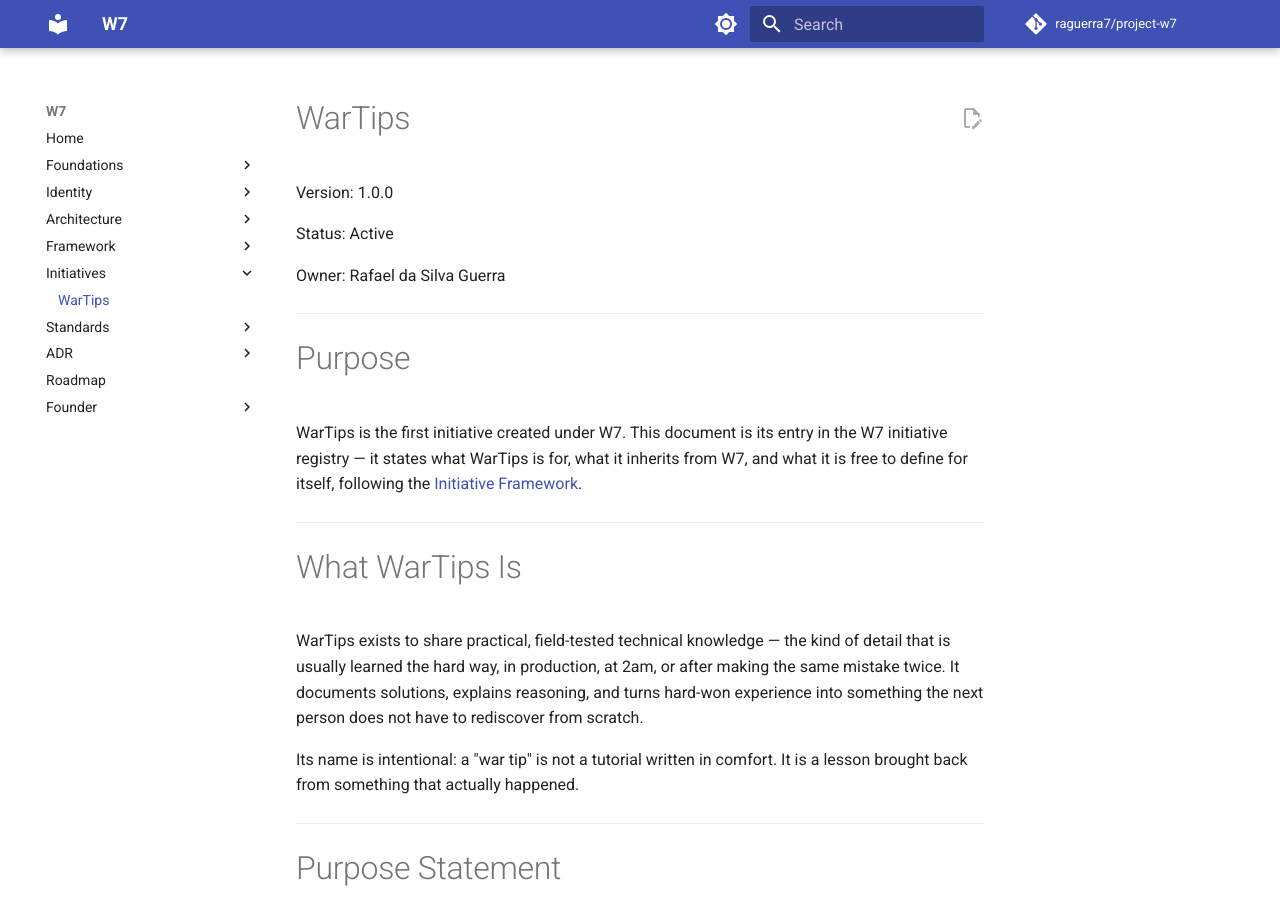
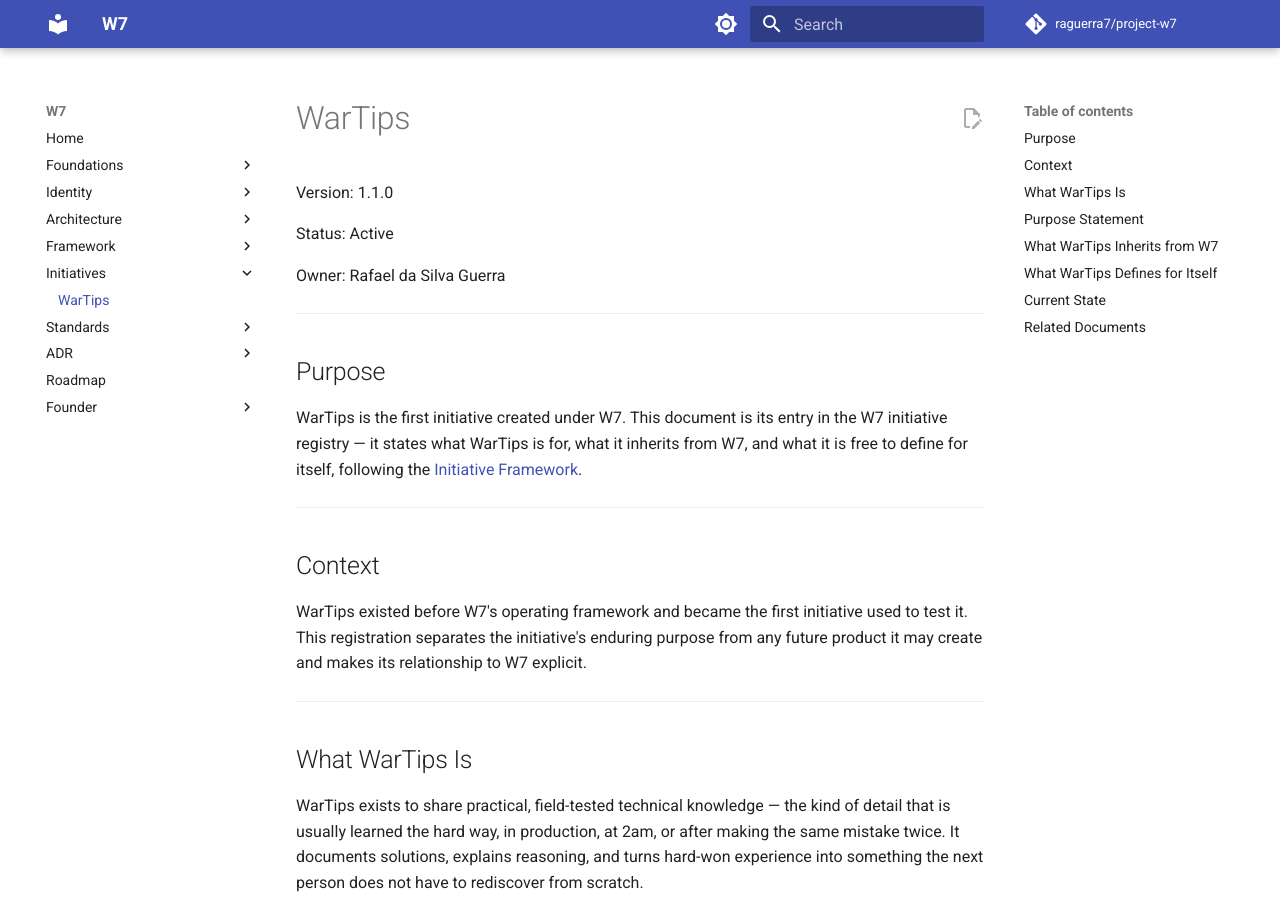
Before and after one commit to raguerra7/project-w7, an MkDocs documentation site: the page built from docs/initiatives/wartips/README.md, in a window 1280 px wide and 900 px high. Built offline with MkDocs 1.6.1 and Material for MkDocs 9.7.7, drawn with Linux system fonts in a browser that asks for light colours; comment, search, counter and statistics services are not loaded.

Commit message:
docs: align active documents with standards

```diff
--- a/docs/initiatives/wartips/README.md
+++ b/docs/initiatives/wartips/README.md
@@ -1,6 +1,6 @@
 # WarTips
 
-Version: 1.0.0
+Version: 1.1.0
 
 Status: Active
 
@@ -8,13 +8,19 @@ Owner: Rafael da Silva Guerra
 
 ---
 
-# Purpose
+## Purpose
 
 WarTips is the first initiative created under W7. This document is its entry in the W7 initiative registry — it states what WarTips is for, what it inherits from W7, and what it is free to define for itself, following the [Initiative Framework](../../framework/initiative-framework.md).
 
 ---
 
-# What WarTips Is
+## Context
+
+WarTips existed before W7's operating framework and became the first initiative used to test it. This registration separates the initiative's enduring purpose from any future product it may create and makes its relationship to W7 explicit.
+
+---
+
+## What WarTips Is
 
 WarTips exists to share practical, field-tested technical knowledge — the kind of detail that is usually learned the hard way, in production, at 2am, or after making the same mistake twice. It documents solutions, explains reasoning, and turns hard-won experience into something the next person does not have to rediscover from scratch.
 
@@ -22,7 +28,7 @@ Its name is intentional: a "war tip" is not a tutorial written in comfort. It is
 
 ---
 
-# Purpose Statement
+## Purpose Statement
 
 Answering the Constitution's four questions (Article VI) at the initiative level:
 
@@ -36,7 +42,7 @@ Answering the Constitution's four questions (Article VI) at the initiative level
 
 ---
 
-# What WarTips Inherits from W7
+## What WarTips Inherits from W7
 
 - The [Constitution](../../foundations/constitution.md), [Manifesto](../../foundations/manifesto.md) and [Legacy](../../foundations/legacy.md), by reference.
 - W7's [Identity](../../identity/brand-architecture.md) rules for how an initiative brand relates to the master ecosystem brand.
@@ -45,7 +51,7 @@ Answering the Constitution's four questions (Article VI) at the initiative level
 
 ---
 
-# What WarTips Defines for Itself
+## What WarTips Defines for Itself
 
 - **Voice**: direct, specific, and grounded in real incidents rather than abstract best practice. WarTips prefers "this broke because X, and here is the fix" over generic advice.
 - **Format**: short, practical write-ups organized by topic and technology, each one standing on its own.
@@ -53,7 +59,7 @@ Answering the Constitution's four questions (Article VI) at the initiative level
 
 ---
 
-# Current State
+## Current State
 
 | Property | Value |
 |---|---|
@@ -66,7 +72,7 @@ As WarTips produces distinct products — a tool, a structured course, a searcha
 
 ---
 
-# Related Documents
+## Related Documents
 
 - [Initiative Framework](../../framework/initiative-framework.md) — the process this registration follows
 - [Product Framework](../../framework/product-framework.md) — how a future WarTips product gets created
```
Also changed, not shown: README.md (+4 -5 lines), docs/adr/template.md (+6 -6 lines), docs/roadmap/roadmap.md (+7 -7 lines).
